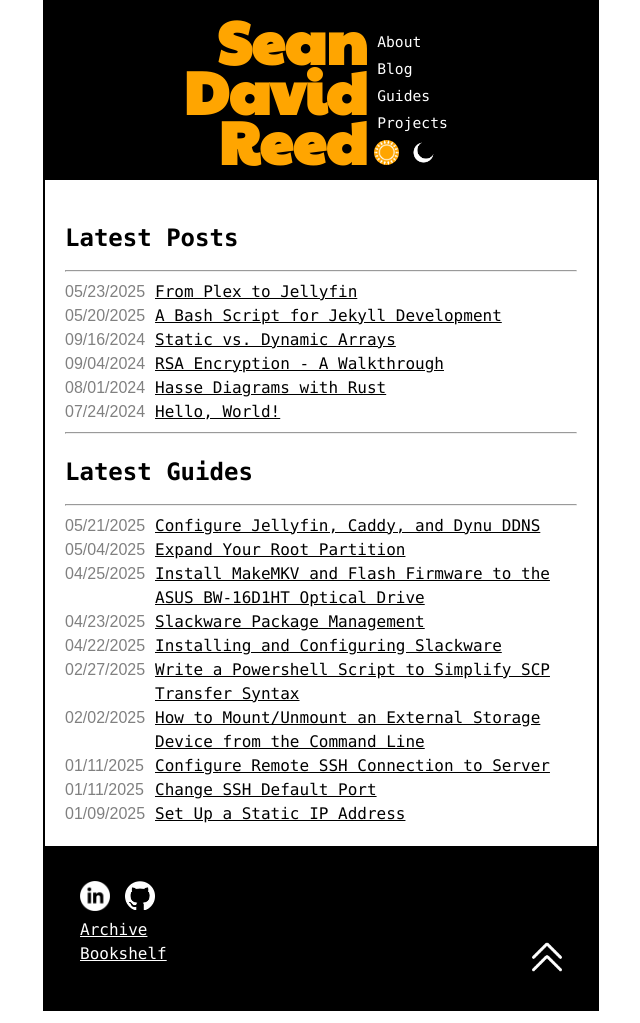
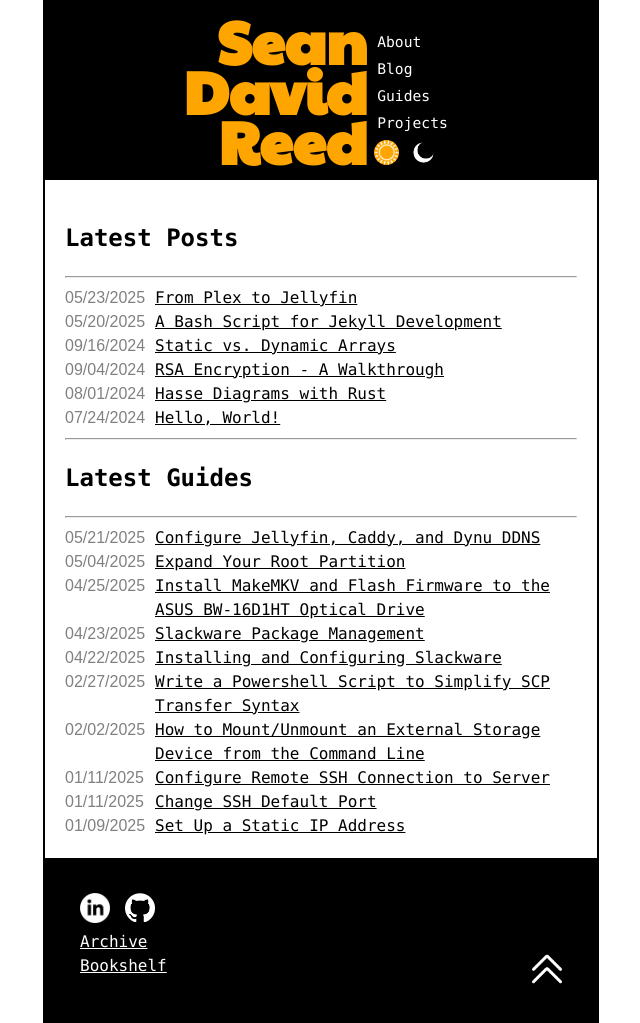
Before and after one commit to seandavidreed/seandavidreed.github.io, a Jekyll site: the page built from index.html, in a window 1280 px wide. Shown: the whole page, without its empty margins (319-959 px from the left). Built offline with Jekyll 4.4.1, drawn with Linux system fonts in a browser that asks for light colours.

Commit message:
Modify headers in blog.html

```diff
--- a/blog.html
+++ b/blog.html
@@ -4,7 +4,7 @@
 ---
 <h1>Blog</h1>
 <hr>
-<h2>By Category</h2>
+<h2>Categorical</h2>
 {% assign categories = site.posts | map: "category" | sort_natural %}
 {% for category in categories %}
 	<h3>{{ category }}</h3>
--- a/index.html
+++ b/index.html
@@ -3,7 +3,7 @@
 title: Home
 ---
 <div>
-	<h2 style="height: 30px;">Latest Posts</h2>
+	<h2>Latest Posts</h2>
 	<hr>
 	{% for post in site.posts limit: 10 %}
 		<span style="float: left; color: gray; font-family: Montserrat, sans-serif; font-size: 10">{{ post.date | date: "%m/%d/%Y" }}</span>
@@ -12,7 +12,7 @@
 		</div>
 	{% endfor %}
 	<hr>
-	<h2 style="height: 30px;">Latest Guides</h2>
+	<h2>Latest Guides</h2>
 	<hr>
 	{% assign guides = site.tech_guides | reverse %}
 	{% for guide in guides limit: 10 %}
```
Also changed, not shown: 1 other file.
